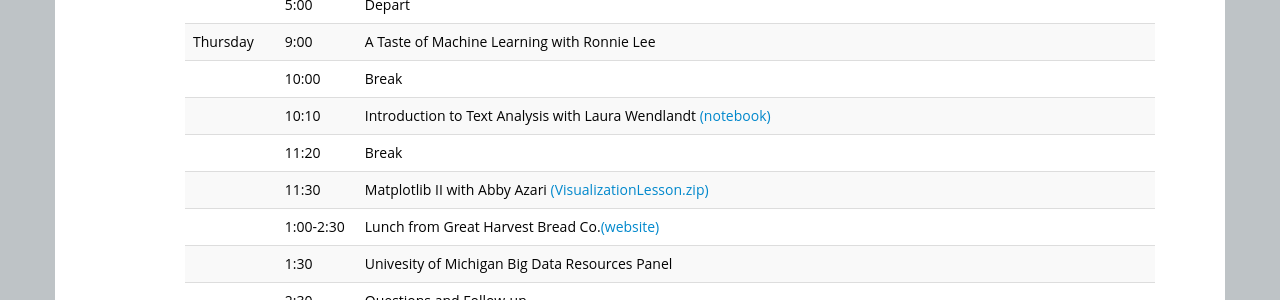
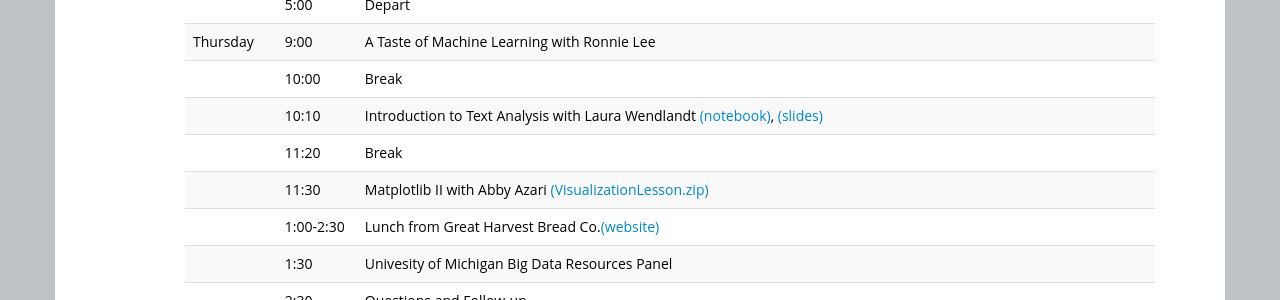
Before and after one commit to ICOSBigDataCamp/2018-summer-camp, a Jekyll site: the page built from index.html, in a window 1280 px wide and 900 px high, scrolled down 1995 px. Shown: the part 154-454 px from the top of the window. Built offline with Jekyll 4.4.1, drawn with Linux system fonts in a browser that asks for light colours.

Commit message:
added slides

```diff
--- a/index.html
+++ b/index.html
@@ -157,7 +157,7 @@ Organizing committee: Jerry Davis, H. V. Jagadish, Cliff Lampe, and Brian Noble
 
   <tr> <td>Thursday</td><td>9:00</td>   <td> A Taste of Machine Learning with Ronnie Lee</td> </tr>
   <tr> <td></td>       <td>10:00</td>   <td>Break</td> </tr>
-  <tr> <td></td>       <td>10:10</td>   <td>Introduction to Text Analysis with Laura Wendlandt <a href="https://raw.githubusercontent.com/wendlandt/bigDataCamp2018/master/Prepare%20Data.ipynb" target="_blank">(notebook)</a></td> </tr>
+  <tr> <td></td>       <td>10:10</td>   <td>Introduction to Text Analysis with Laura Wendlandt <a href="https://raw.githubusercontent.com/wendlandt/bigDataCamp2018/master/Prepare%20Data.ipynb" target="_blank">(notebook)</a>, <a href="https://github.com/wendlandt/bigDataCamp2018/raw/master/Big%20Data%20Bootcamp%20May%202018.pdf" target='_blank'>(slides)</a></td> </tr>
   <tr> <td></td>       <td>11:20</td>   <td>Break</td> </tr>
   <tr> <td></td>       <td>11:30</td>   <td>Matplotlib II with Abby Azari <a href="visualization/VisualizationLesson.zip" target="_blank">(VisualizationLesson.zip)</td> </tr>
   <tr> <td></td>       <td>1:00-2:30 </td>   <td>Lunch from Great Harvest Bread Co.<a href="http://annarbormi.greatharvestbread.com/" target="_blank">(website)</a> </td> </tr>
```
